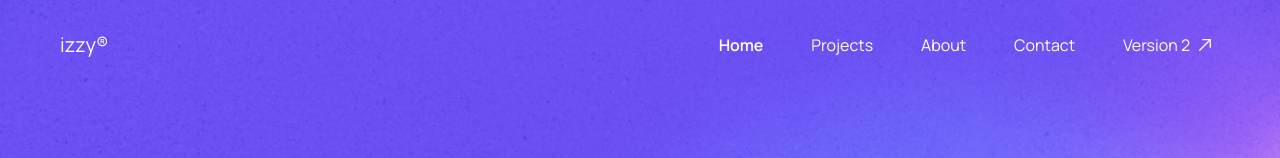
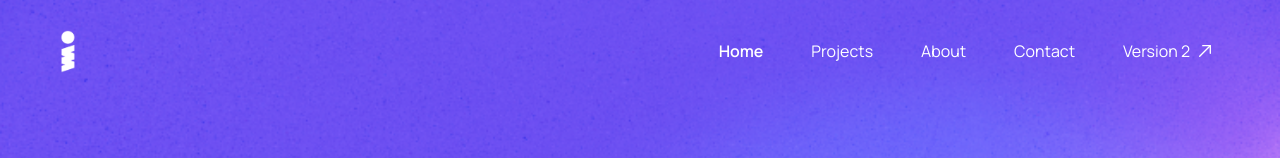
Before and after one commit to Israel-2002/portfolio-v3, a React (Vite) app: page / in a window 1280 px wide. Shown: the top 158 px of the page. Built offline with nearby package versions, Linux system fonts and the light colour scheme.

Commit message:
add logo png to Navbar

```diff
--- a/src/components/Navbar.jsx
+++ b/src/components/Navbar.jsx
@@ -5,6 +5,7 @@ import { NavLink, useLocation } from "react-router-dom";
 import arrowDiagonal from "@/assets/svg/arrow-45deg.svg";
 import arrowDiagonalBlack from "@/assets/svg/arrow-45deg-black.svg";
 import { NAVLINKS } from "@/constants/NAVBAR";
+import logo from "@/assets/images/logo.png";
 
 const Navbar = () => {
   const [isOpen, setIsOpen] = useState(false);
@@ -19,14 +20,18 @@ const Navbar = () => {
       <Container>
         <div className="items-center justify-between md:flex">
           <div className="flex w-full items-center justify-between md:w-fit">
-            <span
-              className={cn(
-                "cursor-pointer text-xl",
-                pathname === "/" ? "text-white" : "text-primary",
-              )}
-            >
-              izzy®
-            </span>
+            <a href="http://localhost:5173">
+              <img
+                src={logo}
+                alt=""
+                className={cn(
+                  "w-4",
+                  pathname === "/"
+                    ? "invert filter"
+                    : "opacity-80 brightness-75 filter",
+                )}
+              />
+            </a>
 
             <div
               className="grid gap-2 md:hidden"
```
